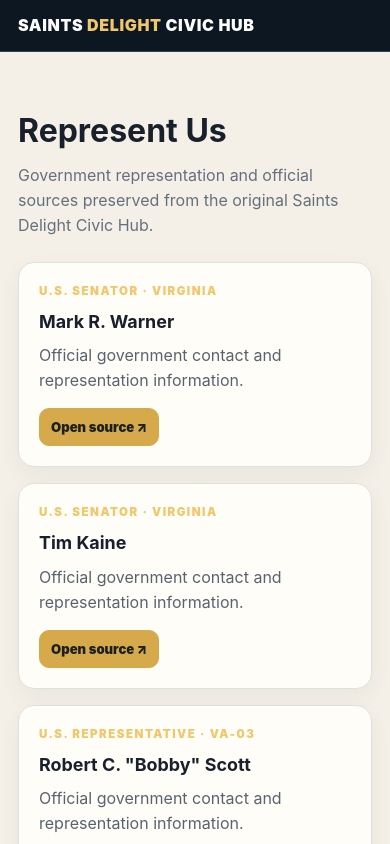
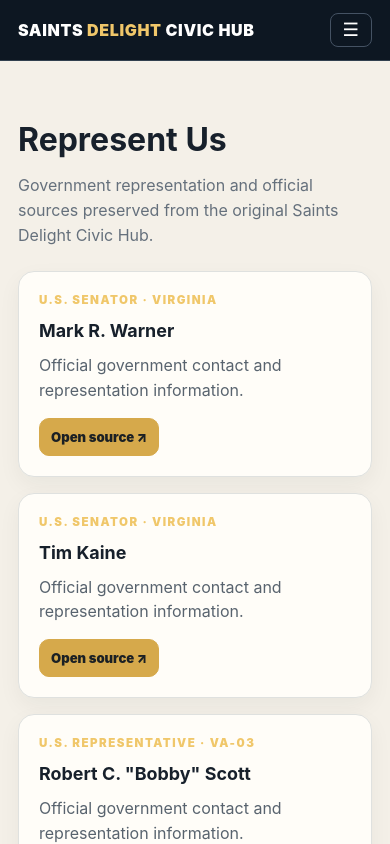
Before and after one commit to moroxy-oss/saints-delight-civic-hub, a plain HTML site: page index.html in a window 390 px wide. Both pictures are taken after a click on the button "Who represents me?". Shown: the top 844 px of the page. Drawn offline with Linux system fonts and the light colour scheme.

Commit message:
Add files via upload

```diff
--- a/index.html
+++ b/index.html
@@ -12,6 +12,7 @@
 .nav{max-width:1180px;margin:auto;display:flex;align-items:center;gap:18px;padding:13px 18px}
 .brand{font-weight:900;letter-spacing:.04em;white-space:nowrap} .brand span{color:var(--gold2)}
 nav{display:flex;gap:6px;flex-wrap:wrap;margin-left:auto} nav button{background:transparent;border:0;color:#dbe2e8;padding:8px 10px;border-radius:8px;cursor:pointer;font-weight:700} nav button:hover,nav button.active{background:#243344;color:white}
+.nav-toggle{display:none;background:transparent;border:1px solid #445263;color:white;font-size:1.15rem;line-height:1;padding:7px 12px;border-radius:8px;cursor:pointer;margin-left:auto}
 .container{max-width:1180px;margin:auto;padding:0 18px}
 .hero{padding:72px 0 48px;background:linear-gradient(135deg,#12202d 0%,#1e2c3a 58%,#2b3945 100%);color:white}
 .kicker,.eyebrow{font-size:.72rem;text-transform:uppercase;letter-spacing:.13em;font-weight:900;color:var(--gold2)}
@@ -32,7 +33,7 @@
 .list{padding-left:20px} .list li{margin:7px 0} .list a{color:#1f536f;text-decoration:underline;overflow-wrap:anywhere}
 .timeline{display:grid;grid-template-columns:120px 1fr;gap:16px;border-top:1px solid var(--line);padding:16px 0} .year{font-weight:900;color:#80621f}
 footer{background:var(--navy);color:#bfc9d1;padding:30px 0;margin-top:20px} footer a{color:#fff}
-@media(max-width:850px){.grid{grid-template-columns:1fr 1fr} nav{display:none} .nav{justify-content:space-between}}
+@media(max-width:850px){.grid{grid-template-columns:1fr 1fr} nav{display:none} .nav{justify-content:space-between} .nav-toggle{display:inline-block} nav.open{display:flex;position:absolute;top:100%;left:0;right:0;flex-direction:column;gap:2px;background:var(--navy);padding:10px 18px 16px;border-bottom:1px solid #31404f;box-shadow:0 12px 20px rgba(0,0,0,.25)} nav.open button{width:100%;text-align:left;padding:12px 10px}}
 @media(max-width:560px){.grid{grid-template-columns:1fr} .hero{padding:50px 0 36px} .banner{display:block} .actions .btn{width:100%;text-align:center}}
 </style>
 </head>
@@ -40,6 +41,7 @@
 <header class="top">
 <div class="nav">
   <div class="brand">SAINTS <span>DELIGHT</span> CIVIC HUB</div>
+  <button class="nav-toggle" id="navToggle" aria-label="Toggle menu" aria-expanded="false" aria-controls="nav">&#9776;</button>
   <nav id="nav">
     <button class="active" data-view="home">Home</button>
     <button data-view="represent">Represent Us</button>
@@ -629,7 +631,17 @@
   document.querySelectorAll('nav button').forEach(b=>b.classList.toggle('active',b.dataset.view===id));
   window.scrollTo({top:0,behavior:'smooth'});
 }
-buttons.forEach(b=>b.addEventListener('click',()=>showView(b.dataset.view)));
+const navToggle=document.getElementById('navToggle');
+const navEl=document.getElementById('nav');
+navToggle.addEventListener('click',()=>{
+  const isOpen=navEl.classList.toggle('open');
+  navToggle.setAttribute('aria-expanded',isOpen);
+});
+buttons.forEach(b=>b.addEventListener('click',()=>{
+  showView(b.dataset.view);
+  navEl.classList.remove('open');
+  navToggle.setAttribute('aria-expanded','false');
+}));
 document.getElementById('sourceSearch').addEventListener('input',e=>{
   const q=e.target.value.toLowerCase();
   document.querySelectorAll('#sourceList li').forEach(li=>li.style.display=li.textContent.toLowerCase().includes(q)?'':'none');
```
